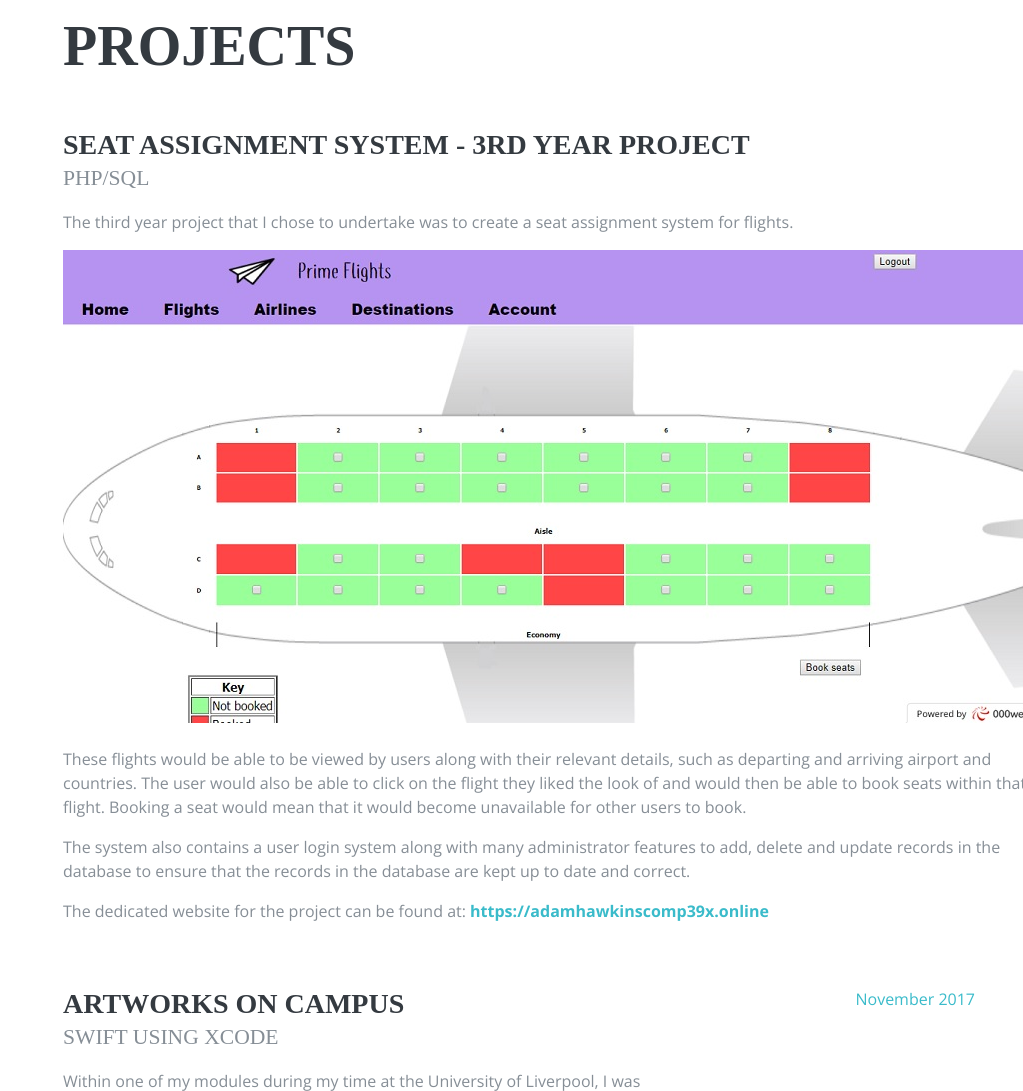
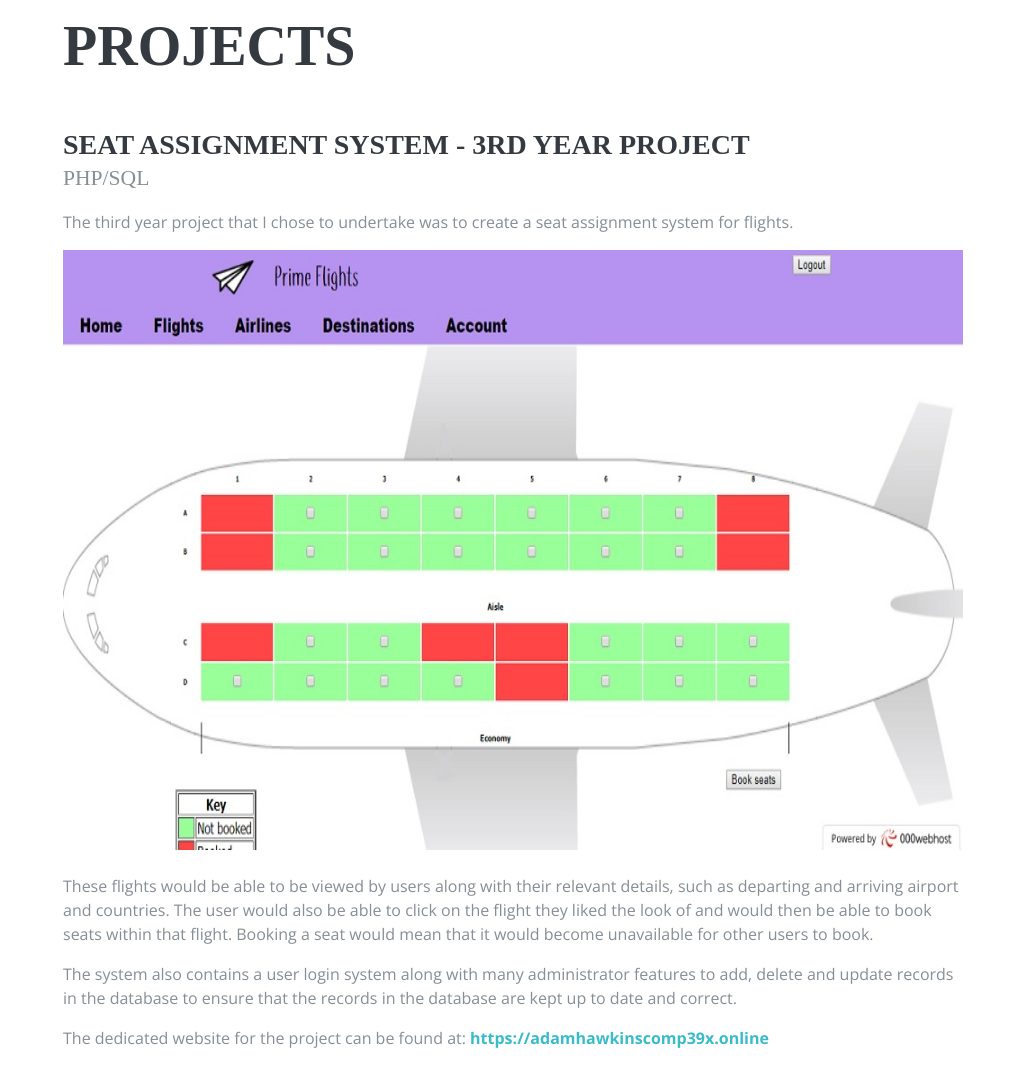
Before and after one commit to Guppylicious/guppylicious.github.io, a PHP site: page / in a window 1280 px wide; the page is wider, and only the part inside the window is pictured. Shown: the part 835-1926 px from the top of that part, without its empty margins (257-1280 px from the left). Run offline with PHP 8.4, Linux system fonts and the light colour scheme; some web fonts are replaced.

Commit message:
3rd year

```diff
--- a/css/resume.css
+++ b/css/resume.css
@@ -182,6 +182,6 @@ a:hover, a:focus, a:active {
 }
 
 #project {
-	width: 500px;
-	height: 300px;
+	width: 900px;
+	height: 600px;
 }
--- a/index.html
+++ b/index.html
@@ -81,7 +81,7 @@
               <h3 class="mb-0">Seat Assignment System - 3rd Year Project</h3>
               <div class="subheading mb-3">PHP/SQL</div>
               <p>The third year project that I chose to undertake was to create a seat assignment system for flights.</p>
-			  <img src="img/project.jpg" alt=""><br><br>
+			  <img id="project" src="img/project.jpg" alt=""><br><br>
 			  <p>These flights would be able to be viewed by users along with their relevant details, such as departing and arriving airport and countries. The user would also be able to click on the flight they liked the look of and would then be able to book seats within that flight. Booking a seat would mean that it would become unavailable for other users to book.</p>
 			  <p>The system also contains a user login system along with many administrator features to add, delete and update records in the database to ensure that the records in the database are kept up to date and correct.</p>
 			  <p>The dedicated website for the project can be found at: <b><a href="https://adamhawkinscomp39x.online">https://adamhawkinscomp39x.online</a></b></p>
```
